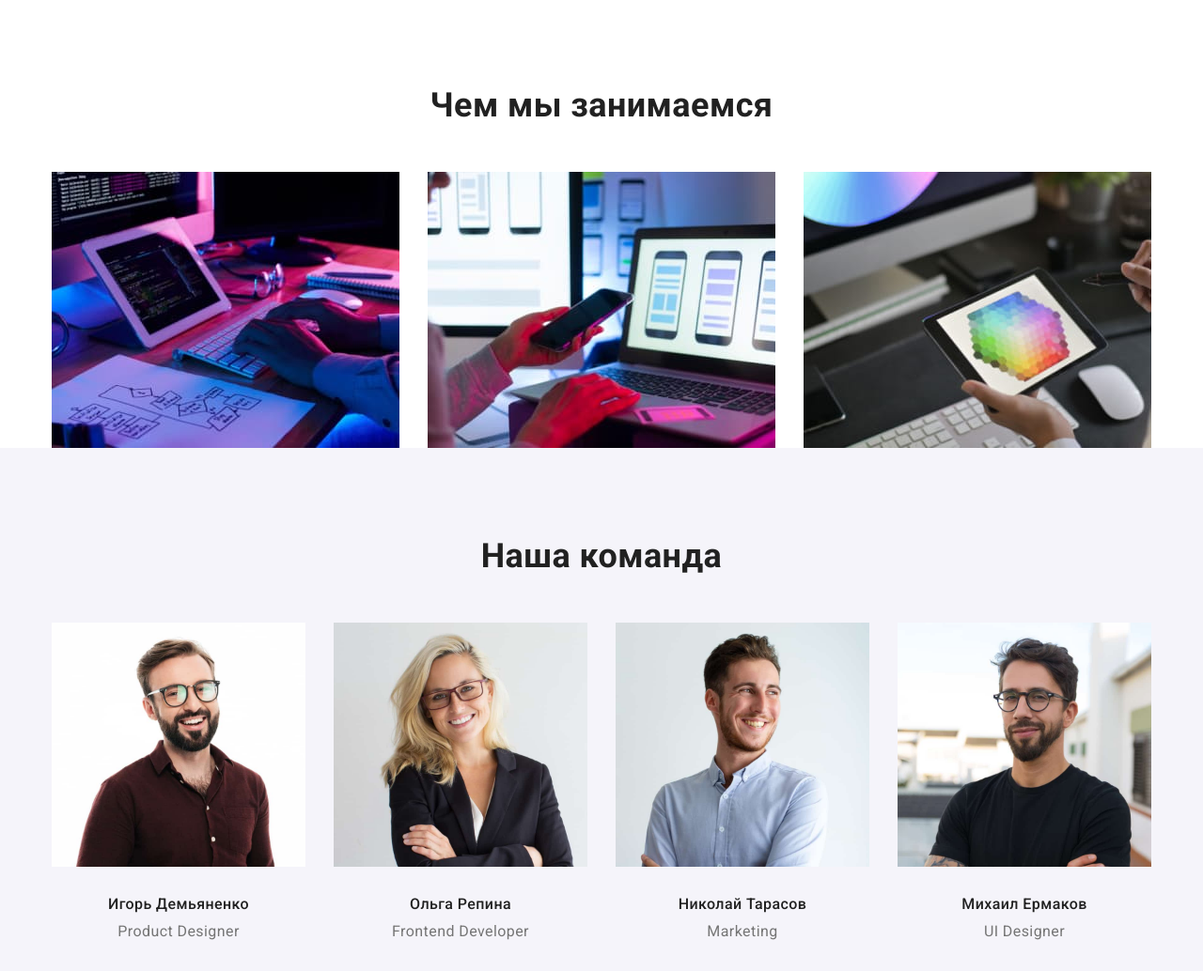
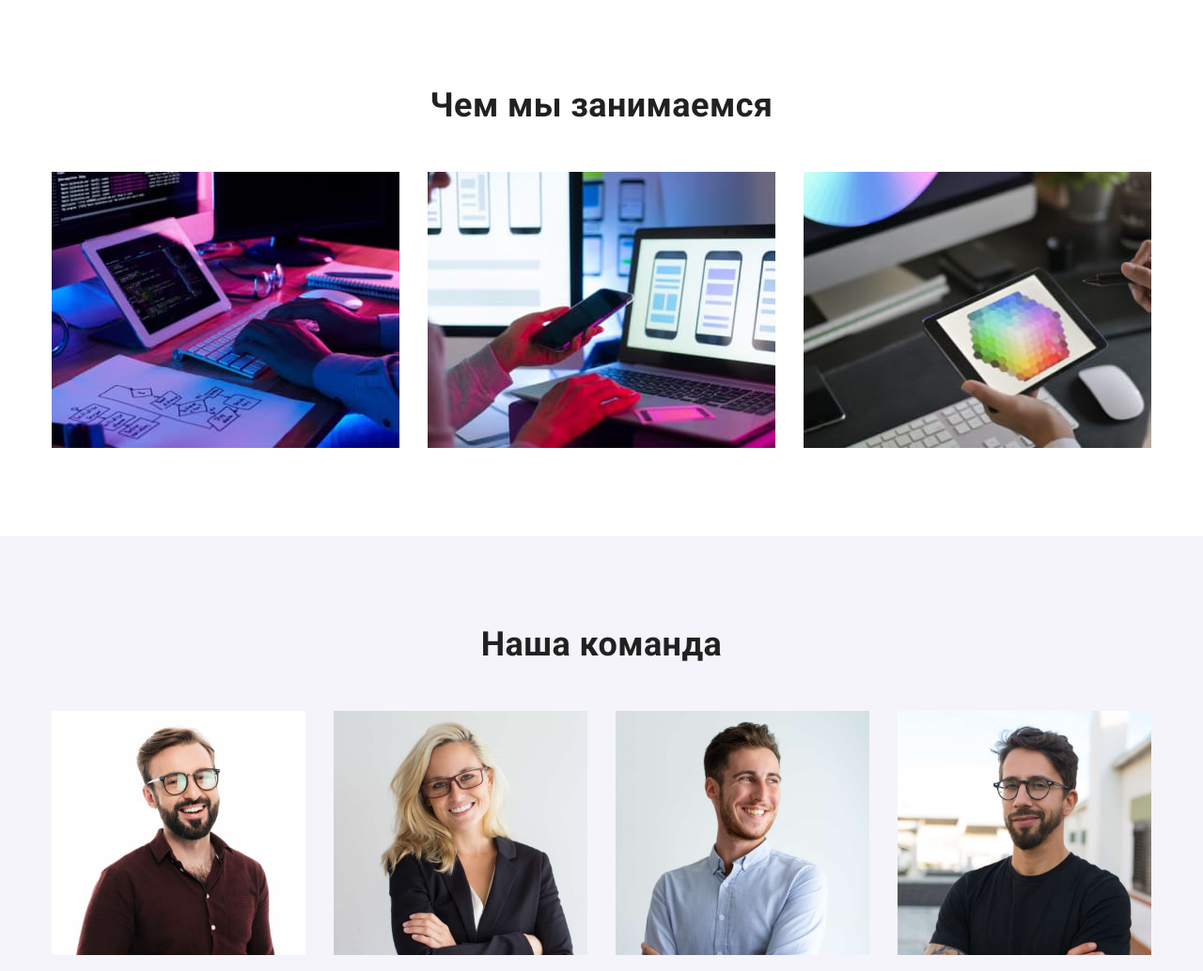
Before and after one commit to zfedorovska/goit-markup-hw-03, a plain HTML site: page index.html in a window 1280 px wide. Shown: the part 881-1915 px from the top of the page at 94% size. Drawn offline with nearby package versions, Linux system fonts and the light colour scheme.

Commit message:
added padding bottom to 2nd section and margin for footer items

```diff
--- a/css/styles.css
+++ b/css/styles.css
@@ -249,9 +249,8 @@ body {
   padding-bottom: 94px;
 }
 
-.section.no-padding {
+.section.no-top-padding {
   padding-top: 0;
-  padding-bottom: 0;
 }
 
 .section-title {
@@ -412,6 +411,10 @@ body {
   color: var(--primary-white-color);
 }
 
+.footer-item:not(:last-child) {
+  margin-bottom: 9px;
+}
+
 .footer-address-nav .link {
   font-style: normal;
   color: rgba(255, 255, 255, 0.6);
--- a/index.html
+++ b/index.html
@@ -77,7 +77,7 @@
         </div>
       </section>
       <!-- Our work -->
-      <section class="section no-padding">
+      <section class="section no-top-padding">
         <div class="container">
           <h2 class="section-title centered">Чем мы занимаемся</h2>
           <ul class="list work-list">
```
